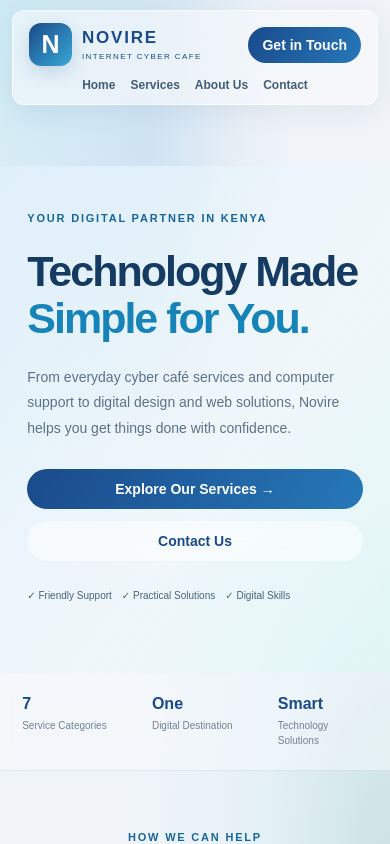
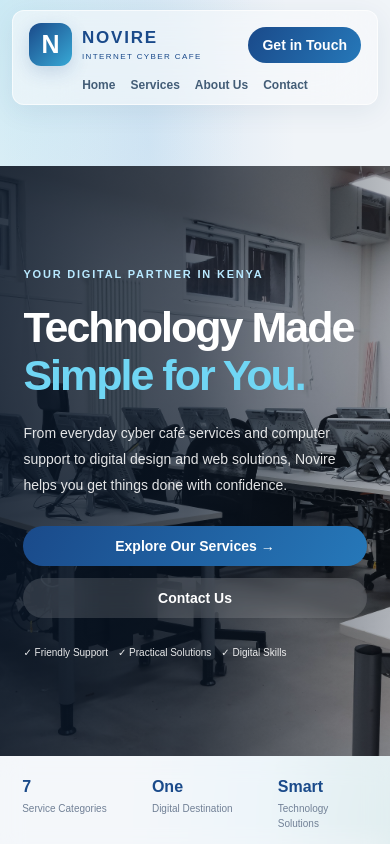
Before and after one commit to Jos3456/Novire-cyber, a Next.js app: page / in a window 390 px wide. Shown: the top 844 px of the page. Built offline with nearby package versions, Linux system fonts and the light colour scheme.

Commit message:
Style hero photo as full-width background

```diff
--- a/app/globals.css
+++ b/app/globals.css
@@ -1192,3 +1192,63 @@
 .visual-circle:hover {
   transform: translateY(-10px);
 }
+
+
+/* Homepage hero: use the supplied photo as the full-section background. */
+.hero {
+  display: flex;
+  align-items: center;
+  min-height: min(720px, calc(100vh - 112px));
+  padding: clamp(72px, 10vw, 132px) 9%;
+  background:
+    linear-gradient(90deg, rgba(7, 20, 37, 0.84) 0%, rgba(7, 20, 37, 0.68) 48%, rgba(7, 20, 37, 0.28) 100%),
+    url("/images/hero-img.jpg") center / cover no-repeat;
+}
+
+.hero-content {
+  position: relative;
+  z-index: 1;
+  max-width: 680px;
+}
+
+.hero .eyebrow {
+  color: #b8e9ff;
+}
+
+.hero h1 {
+  color: #fff;
+}
+
+.hero h1 span {
+  color: #70d6f4;
+}
+
+.hero-content > p {
+  color: rgba(255, 255, 255, 0.88);
+}
+
+.hero-points {
+  color: rgba(255, 255, 255, 0.9);
+}
+
+.hero .secondary-button {
+  color: #fff;
+  background: rgba(255, 255, 255, 0.14);
+  backdrop-filter: blur(14px);
+  -webkit-backdrop-filter: blur(14px);
+}
+
+@media (max-width: 800px) {
+  .hero {
+    min-height: 620px;
+    padding: 76px 7%;
+    background-position: center;
+  }
+}
+
+@media (max-width: 520px) {
+  .hero {
+    min-height: 590px;
+    padding: 56px 6%;
+  }
+}
```
